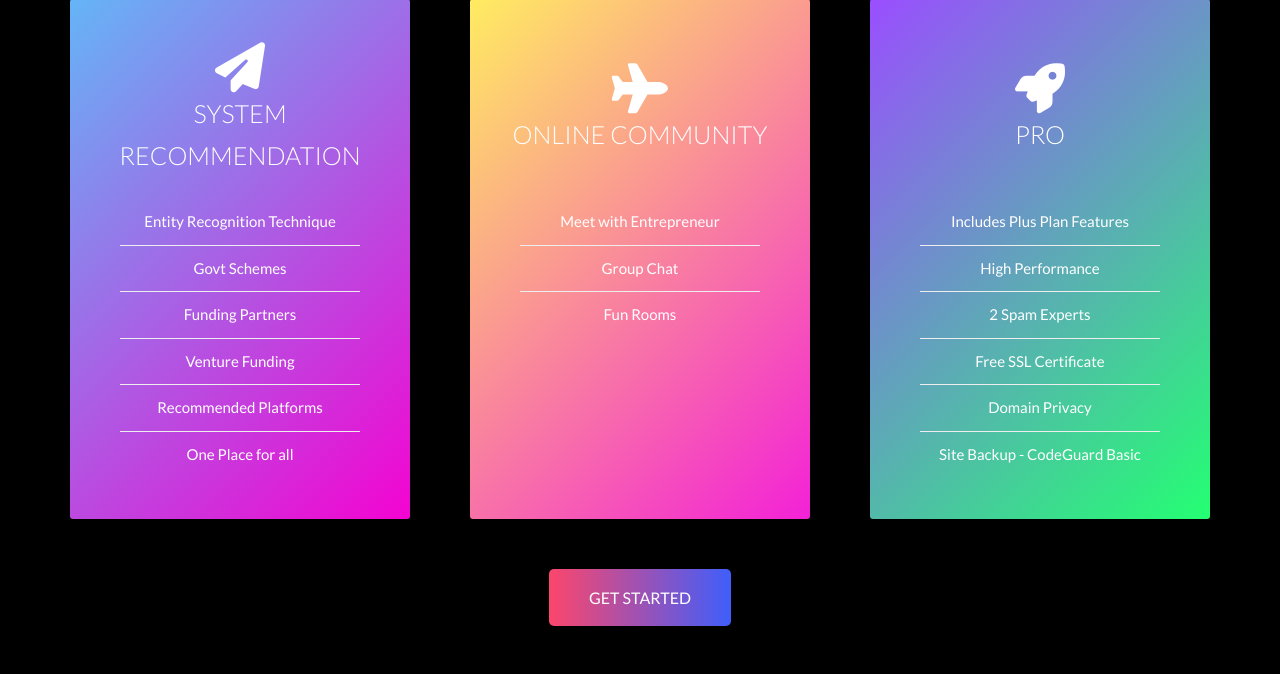
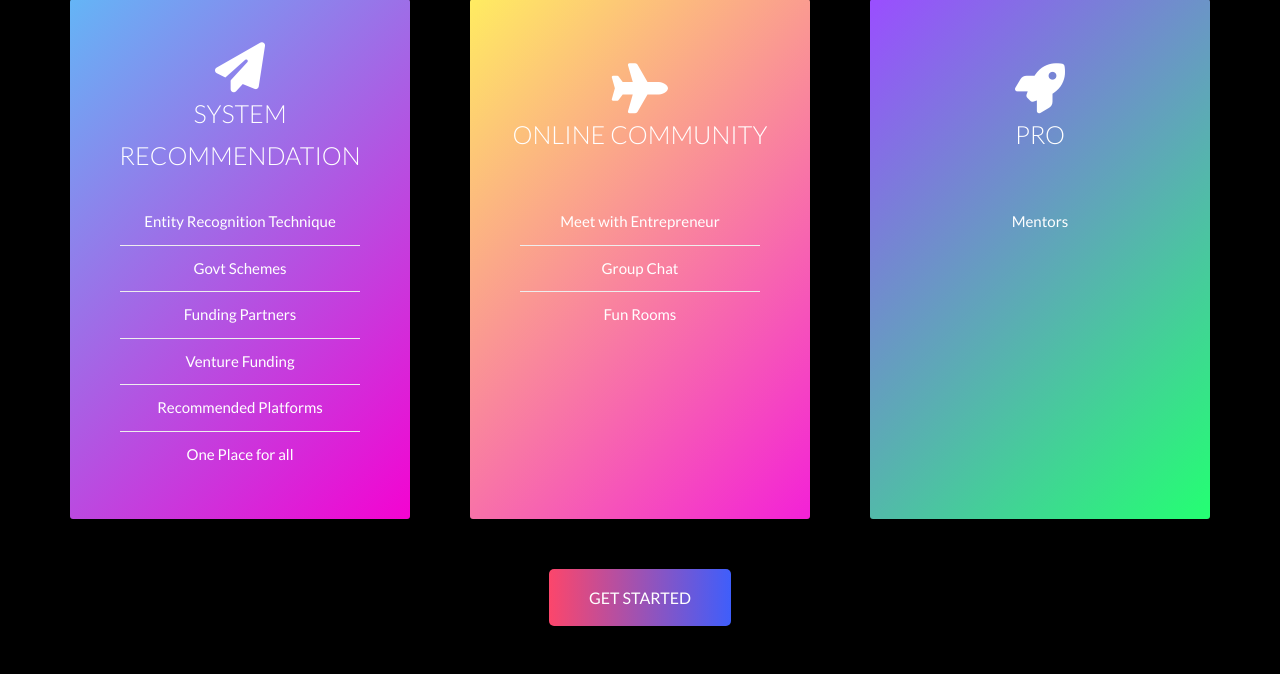
Before and after one commit to sarimurrab/MSW, a Flask app: page /services in a window 1280 px wide. Shown: the part 126-800 px from the top of the page. Run offline with Flask 2, Linux system fonts and the light colour scheme; a user stored in the database is signed in; some libraries are stand-ins or nearby versions.

Commit message:
Services - Mentors Cards Added

```diff
--- a/APP/templates/services.html
+++ b/APP/templates/services.html
@@ -122,22 +122,22 @@
 
               <div class="card__details">
                 <ul>
-                  <li>Includes Plus Plan Features</li>
-                  <li>High Performance</li>
+                  <li>Mentors </li>
+                  <!-- <li>High Performance</li>
                   <li>2 Spam Experts</li>
-                  <li>Free SSL Certificate</li>
-                  <li>Domain Privacy</li>
-                  <li>Site Backup - CodeGuard Basic</li>
+                  <li>Free SSL</li>
+                  <li>Privacy</li>
+                  <li>Site Backup - CodeGuard Basic</li> -->
                 </ul>
               </div>
             </div>
             <div class="card__side card__side--back card__side--back-3">
               <div class="card__cta">
                 <div class="card__price-box">
-                  <p class="card__price-only">Only</p>
-                  <p class="card__price-value">$13.95/mo</p>
+                  <p class="card__price-only">Connect with</p>
+                  <p class="card__price-value">Mentors</p>
                 </div>
-                <a href="#popup" class="btn btn--white">Select</a>
+                <a href="{{url_for('list_of_coach')}}" class="btn btn--white">Select</a>
               </div>
             </div>
           </div>
```
Also changed, not shown: APP/users.db.
